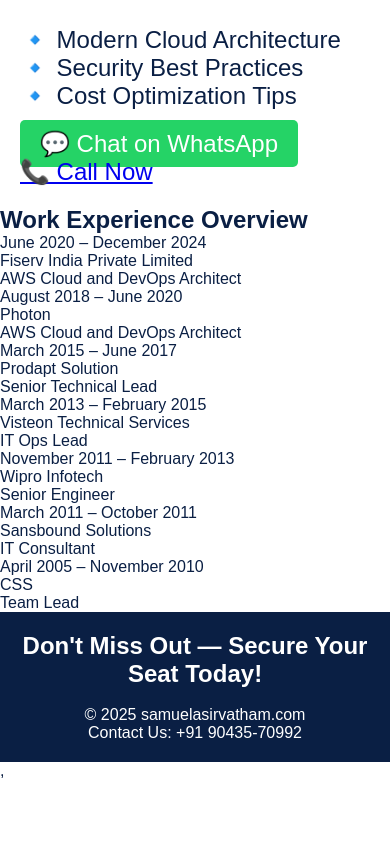
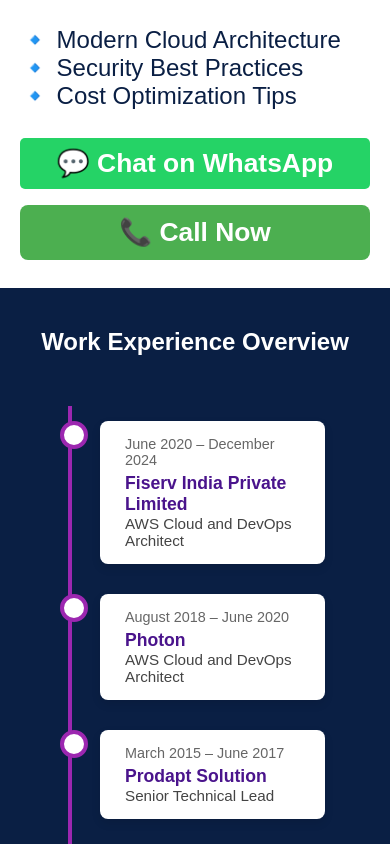
Before and after one commit to seethapa/UserRegisterMERN, a React (Create React App) app in the folder client/: page / in a window 390 px wide. Shown: the part 2380-3224 px from the top of the page. Before the commit the page ends 3160 px from the top, so only its background shows below. Built offline with nearby package versions, Linux system fonts and the light colour scheme.

Commit message:
Refactor CSS for buttons and timeline layout

```diff
--- a/client/src/index.css
+++ b/client/src/index.css
@@ -125,19 +125,42 @@
 
 .webinar-content {
   display: flex;
-  justify-content: space-between;
+  /* justify-content: space-between; */
   margin-top: 20px;
 
 }
-.whatsapp-link
-{
+.call-link,
+.whatsapp-link {
+  display: inline-block;
+  width: 120%;               /* same width for both */
+  text-align: center;          /* center the text */
+  padding: 12px 0;             /* consistent vertical padding */
+  border-radius: 8px;
+  text-decoration: none;
+  font-weight: 600;
+  font-family: Arial, sans-serif;
+  color: white;
+  font-size: 1em;
+  margin: 8px 0;               /* spacing between buttons */
+}
+
+/* Individual colors */
+.whatsapp-link {
   background-color: #25D366;
-  color: white;
-  padding: 10px 20px;
-  text-decoration: none;
-  border-radius: 5px;
-  font-family: Arial, sans-serif;
 }
+
+.whatsapp-link:hover {
+  background-color: #1ebc57;
+}
+
+.call-link {
+  background-color: #4CAF50;
+}
+
+.call-link:hover {
+  background-color: #45a049;
+}
+
 .details {
   width: 50%;
 
@@ -192,8 +215,8 @@
 footer {
   text-align: center;
   padding: 30px;
-  background: #0a1f44;
-  color: #fff;
+  color: #0a1f44;
+  background-color: #fff;
    font-size: 1.5em;
 }
 
@@ -226,6 +249,105 @@
           font-size: 3.5em;
           }
 
+.timeline-panel {
+  padding: 40px;
+  background: #0a1f44;
+  color: #fff;
+}
+    .timeline-panel h2 {
+      text-align: center;
+      color: #fff;
+      margin-bottom: 50px;
+    }
+
+    .timeline {
+      position: relative;
+      max-width: 1000px;
+      margin: 0 auto;
+    }
+
+    /* Center Line */
+    .timeline::after {
+      content: '';
+      position: absolute;
+      width: 4px;
+      background-color: #9c27b0; /* Purple line */
+      top: 0;
+      bottom: 0;
+      left: 50%;
+      margin-left: -2px;
+    }
+
+    /* Timeline container */
+    .timeline-item {
+      padding: 15px 30px;
+      position: relative;
+      width: 50%;
+    }
+
+    /* Common bubble style */
+    .timeline-item::before {
+      content: '';
+      position: absolute;
+      width: 20px;
+      height: 20px;
+      background-color: #fff;
+      border: 4px solid #9c27b0;
+      top: 15px;
+      border-radius: 50%;
+      z-index: 1;
+    }
+
+    /* Left items */
+    .timeline-item.left {
+      left: 0;
+      text-align: right;
+    }
+
+    .timeline-item.left::before {
+      right: -10px;
+    }
+
+    /* Right items */
+    .timeline-item.right {
+      left: 50%;
+    }
+
+    .timeline-item.right::before {
+      left: -10px;
+    }
+
+    /* Content box */
+    .timeline-content {
+      background-color: #fff;
+      padding: 15px 25px;
+      border-radius: 8px;
+      box-shadow: 0 4px 10px rgba(0,0,0,0.1);
+      position: relative;
+      transition: 0.3s;
+    }
+
+    .timeline-content:hover {
+      transform: translateY(-3px);
+      box-shadow: 0 6px 15px rgba(0,0,0,0.15);
+    }
+
+    .timeline-date {
+      font-size: 0.9em;
+      color: #666;
+    }
+
+    .timeline-title {
+      color: #4a148c;
+      font-weight: 600;
+      font-size: 1.1em;
+      margin-top: 5px;
+    }
+
+    .timeline-role {
+      color: #444;
+      font-size: 0.95em;
+    }
 
                                 @media (max-width: 768px) {
                                 .hero {
@@ -306,6 +428,7 @@
                                     border-radius: 5px;
                                     font-family: Arial, sans-serif;
                                   }
+
                                  .details {
                                    width: 100%;
                                    margin-bottom: 20px;
@@ -340,4 +463,37 @@
                                  .column-trainer {
                                    padding: 20px 20px
                                  }
+                                  .timeline::after {
+                                  left: 30px;
                                 }
+
+                                .timeline-item {
+                                  width: 100%;
+                                  padding-left: 60px;
+                                  padding-right: 25px;
+                                }
+
+                                .timeline-item.left, .timeline-item.right {
+                                  text-align: left;
+                                }
+
+                                .timeline-item::before {
+                                  left: 20px;
+                                }
+                                /* Right items */
+                                .timeline-item.right {
+                                  left: 10%;
+                                }
+
+                                .timeline-item.right::before {
+                                  left: 20px;
+                                }
+                                 .timeline-item.right {
+                                  left: 0%;
+                                }
+                                .call-link,
+                                .whatsapp-link {
+                                  width: 100%;
+                                  font-size: 1.1em;
+                                }
+    }
```
Lines whose indentation alone changed are shown as unchanged.
